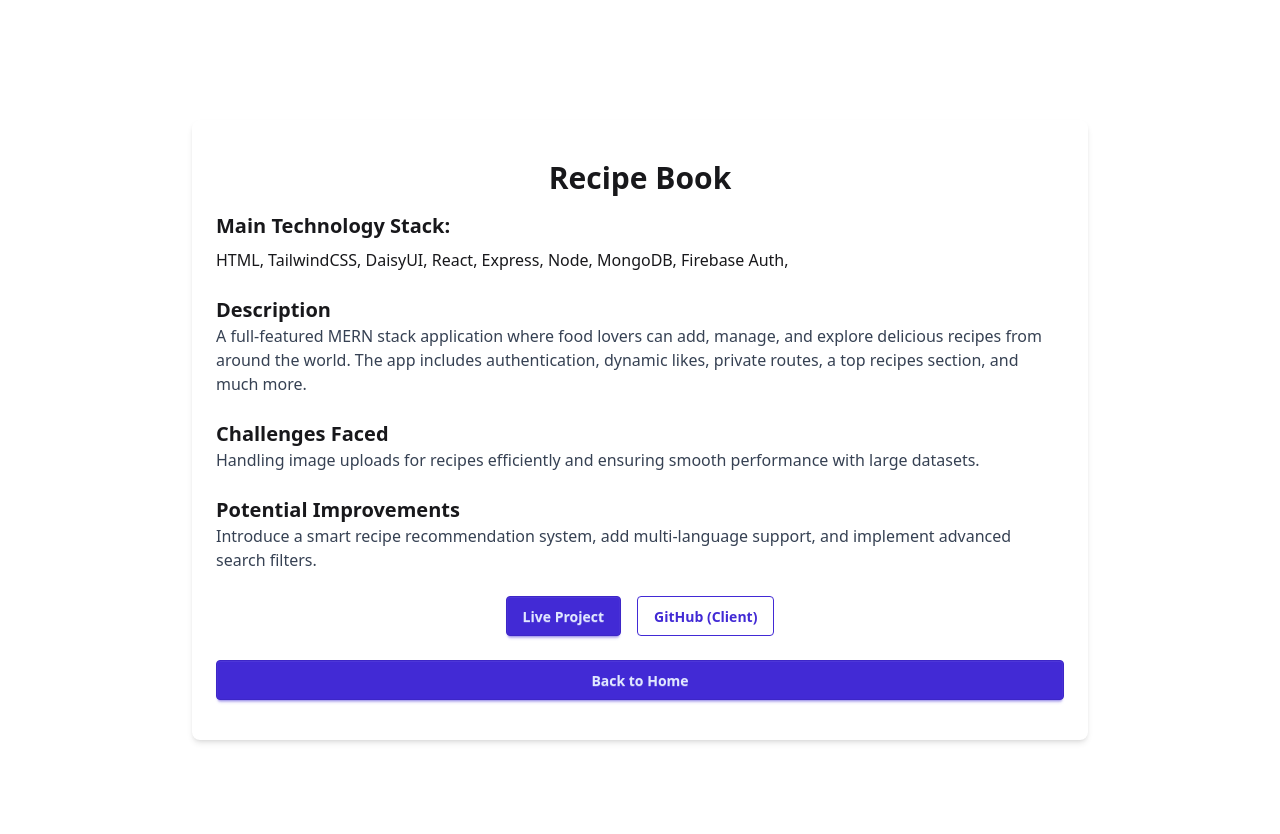
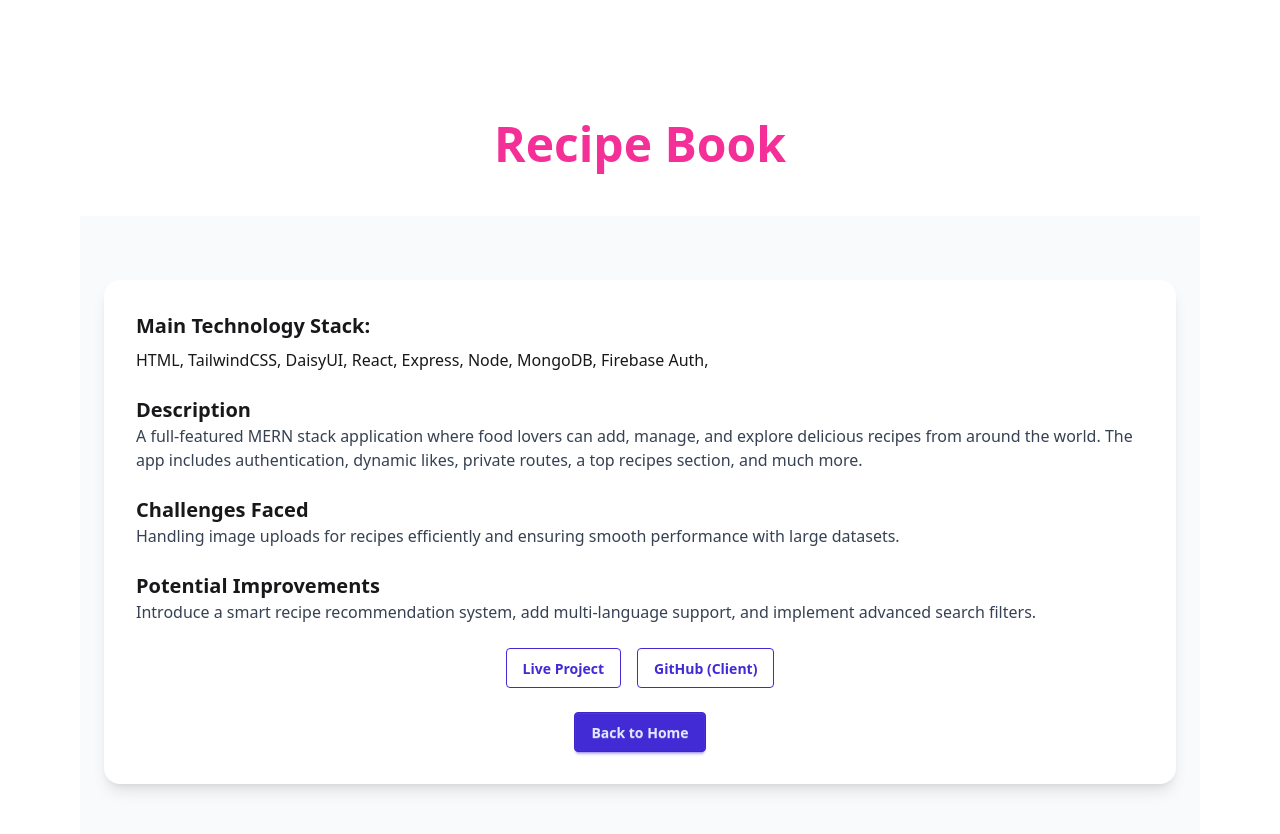
Before and after one commit to muhammad-tamim/protfolio, a React (Vite) app: page /projectDetails/1 in a window 1280 px wide. Shown: the top 834 px of the page. Built offline with nearby package versions, Linux system fonts and the light colour scheme.

Commit message:
style(ProjectDetails): improve ui

```diff
--- a/src/pages/ProjectDetails.jsx
+++ b/src/pages/ProjectDetails.jsx
@@ -2,6 +2,8 @@ import React from "react";
 import { Link, useParams } from "react-router";
 import Container from "../components/Container/Container";
 import VerticalSpace from "../components/Container/VerticalSpace";
+import { Fade } from "react-awesome-reveal";
+import Heading from "../components/Elements/Heading";
 
 const ProjectDetails = () => {
     const { id } = useParams();
@@ -55,8 +57,15 @@ const ProjectDetails = () => {
     return (
         <Container>
             <VerticalSpace>
-                <section className="px-6 py-10 max-w-4xl mx-auto bg-white shadow-md rounded-lg">
-                    <h1 className="text-3xl font-bold mb-4 text-center">{project.name}</h1>
+                <Fade duration={3000}>
+                    <div>
+                        <Heading title={project.name}></Heading>
+                        <section id="experience" className="py-16 bg-gray-50 dark:bg-gray-900 dark:text-gray-100">
+                            <div className="max-w-6xl mx-auto px-6">
+
+                                <div className="bg-white dark:bg-gray-800 shadow-lg rounded-2xl p-6 md:p-8 hover:shadow-xl transition-shadow duration-300">
+
+                                    <div>
                                         <div className="space-y-6">
                                             <div className="">
                                                 <h2 className="text-xl font-semibold mb-2">Main Technology Stack:</h2>
@@ -82,7 +91,7 @@ const ProjectDetails = () => {
                                                     href={project.liveLink}
                                                     target="_blank"
                                                     rel="noopener noreferrer"
-                                className="btn btn-primary"
+                                                    className="btn btn-outline btn-primary"
                                                 >
                                                     Live Project
                                                 </a>
@@ -95,15 +104,21 @@ const ProjectDetails = () => {
                                                     GitHub (Client)
                                                 </a>
                                             </div>
-                        <div>
+                                            <div className="text-center">
                                                 <Link to='/'>
-                                <button className="btn btn-primary w-full">Back to Home</button>
+                                                    <button className="btn btn-primary ">Back to Home</button>
                                                 </Link>
                                             </div>
                                         </div>
-                </section>
+                                    </div>
+                                </div>
+                            </div>
+                        </section >
+                    </div >
+                </Fade >
+
             </VerticalSpace>
-        </Container>
+        </Container >
 
     );
 };
```
Lines whose indentation alone changed are shown as unchanged.
